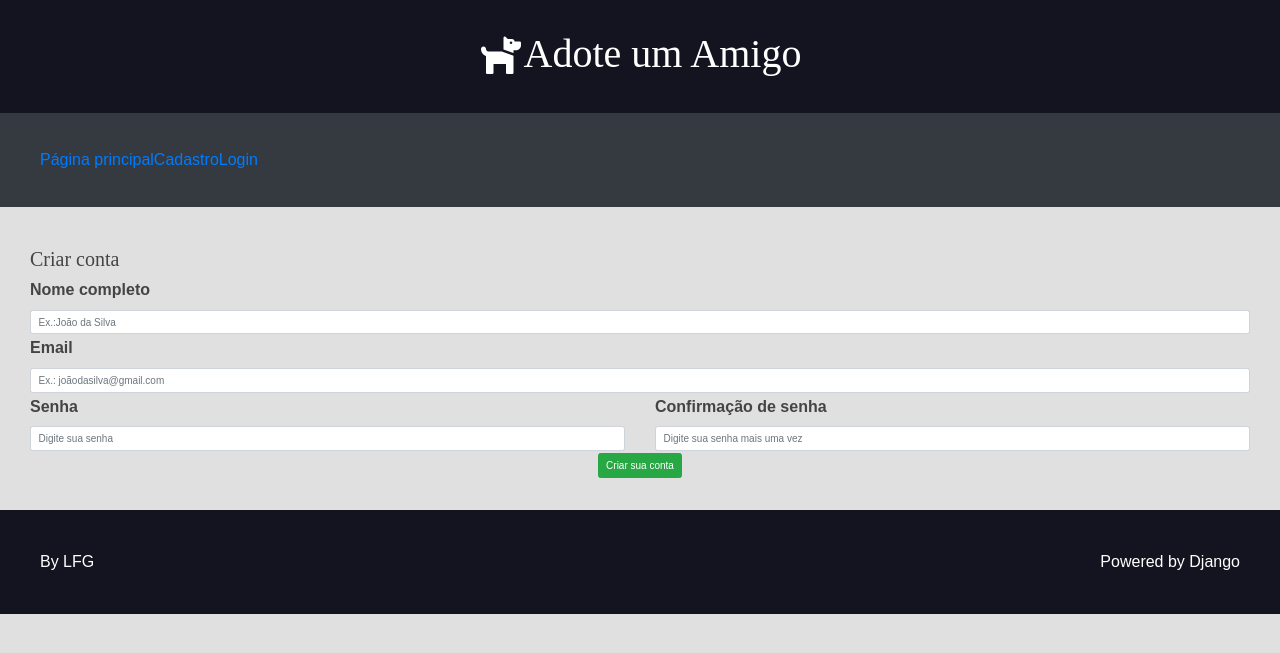
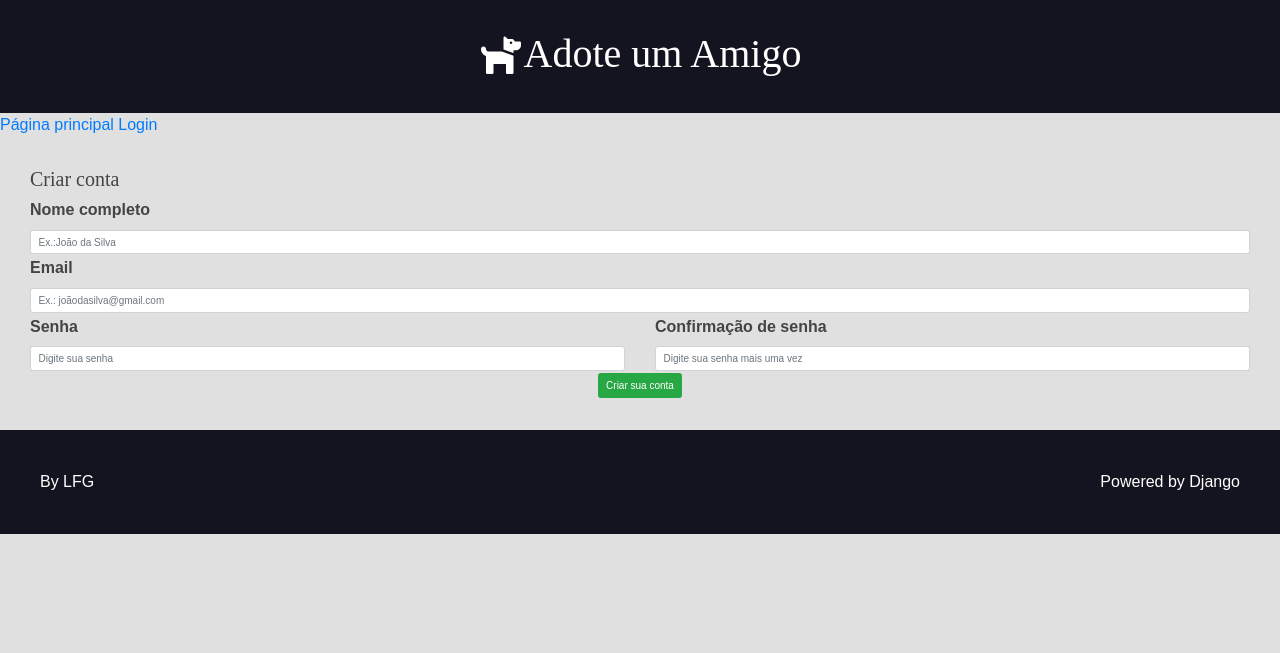
Before and after one commit to leonardofguedes/Adopt-Pet, a Django app: page /user/cadastro/ in a window 1280 px wide. Shown: the top 653 px of the page. Run offline with Django 3.2, Linux system fonts and the light colour scheme; some libraries are stand-ins or nearby versions.

Commit message:
Personalizando estilo

```diff
--- a/users/templates/users/partials/navbar.html
+++ b/users/templates/users/partials/navbar.html
@@ -1,16 +1,11 @@
-<nav class="navbar navbar-expand-lg navbar-dark bg-dark mb-3">
-  <div class='container'>
-      <ul class="navbar-nav mr-auto">
-        {% if user.is_authenticated %}
-        <li><a href="{% url 'dogncat:home' %}">Página principal</a></li>
-        <li><a href="{% url 'dashboard' %}">Pets adicionados pelo usuário</a></li>
-        <li><a href="{% url 'newpet' %}">Adicione um pet</a></li>
-        <li><a href="{% url 'logout' %}">Logout</a></li>
-        {% else %}
-        <li><a href="{% url 'dogncat:home' %}">Página principal</a></li>
-        <li><a href="{% url 'cadastro' %}">Cadastro</a></li>
-        <li><a href="{% url 'login' %}">Login</a></li>
-        {% endif %}
-      </ul>
-  </div><!--fim container-->
+<nav class="navbarhome">
+    {% if user.is_authenticated %}
+    <a href="{% url 'dogncat:home' %}">Página principal</a>
+    <a href="{% url 'dashboard' %}">Pets adicionados pelo usuário</a>
+    <a href="{% url 'newpet' %}">Adicione um pet</a>
+    <a href="{% url 'logout' %}">Logout</a>
+    {% else %}
+    <a href="{% url 'dogncat:home' %}">Página principal</a>
+    <a href="{% url 'login' %}">Login</a>
+    {% endif %}
 </nav>
```
